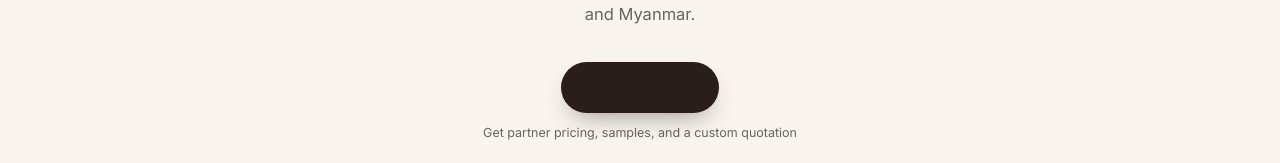
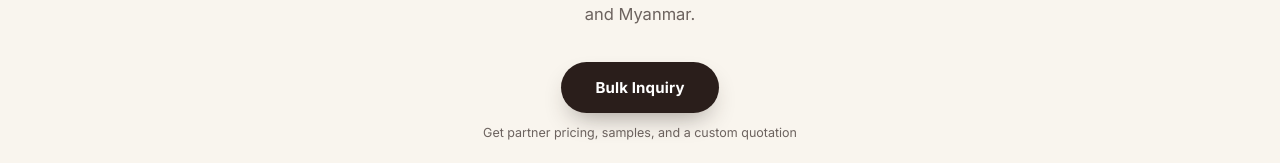
Before and after one commit to youloop-customized/youloop, a Next.js app: page /b2b in a window 1280 px wide. Shown: the part 371-534 px from the top of the page. Built offline with nearby package versions, Linux system fonts and the light colour scheme.

Commit message:
b2b UI check & fix

```diff
--- a/src/app/b2b/b2b.module.css
+++ b/src/app/b2b/b2b.module.css
@@ -110,7 +110,12 @@
   margin: 0 auto 34px;
 }
 
-.ctaBtn {
+/* .page a { color: inherit } (one class + a type selector) is more specific
+   than a bare .ctaBtn (one class), so it was winning and rendering both the
+   hero and concept-card CTAs as dark text on their own dark background —
+   readable nowhere. .page .ctaBtn matches or beats every button variant on
+   this page (including .closing .ctaBtn) without needing !important. */
+.page .ctaBtn {
   display: inline-block;
   background: var(--maroon-deep);
   color: #fff;
```
